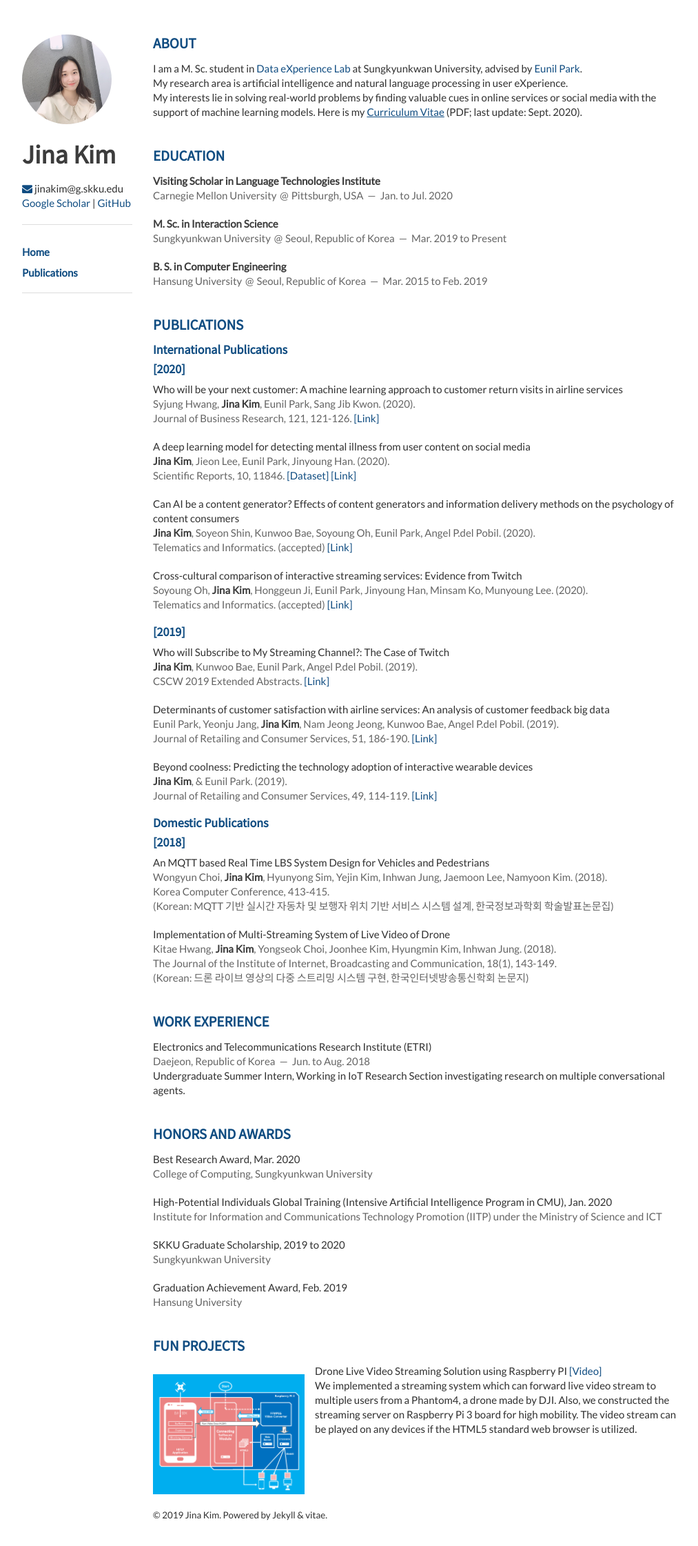
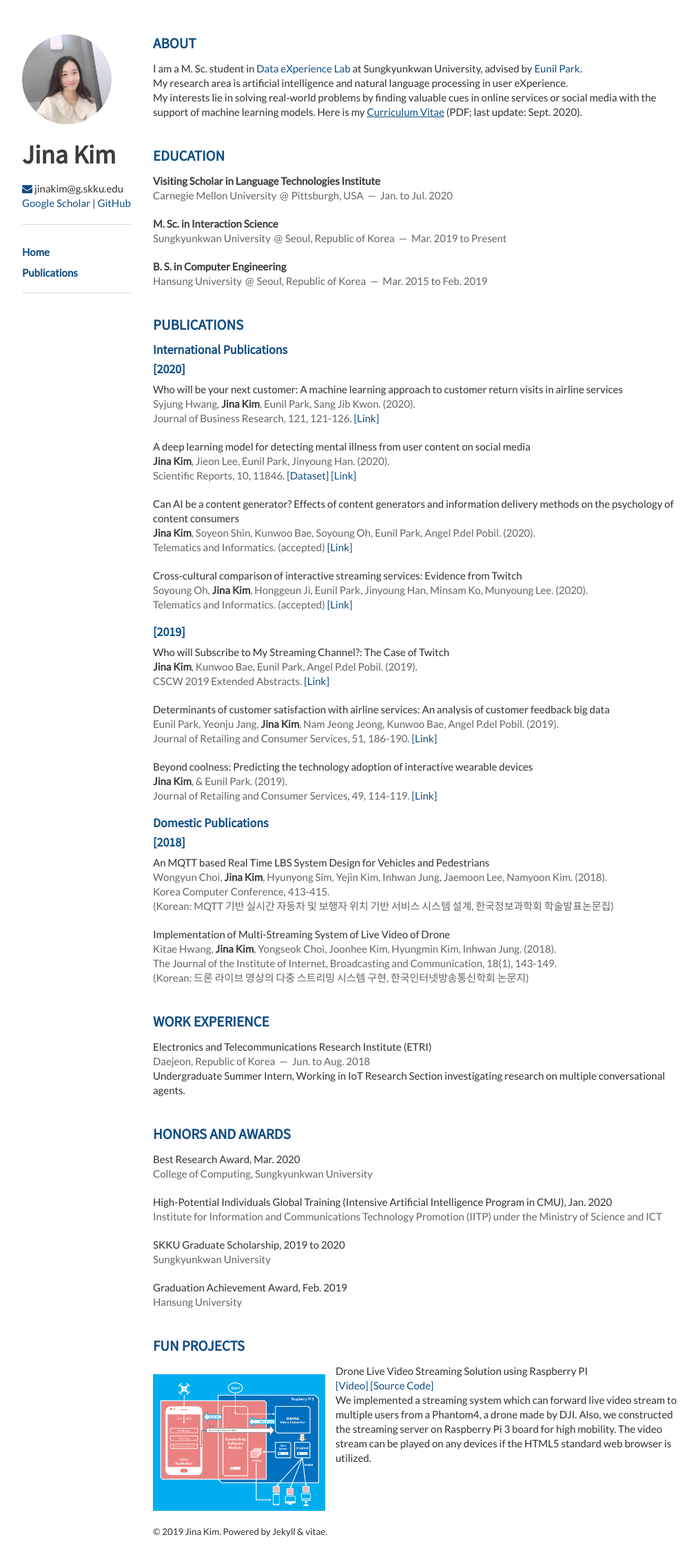
Before and after one commit to Jina-Kim/Jina-Kim.github.io, a Jekyll site: the page built from index.html, in a window 1280 px wide. Shown: the whole page at 69% size, without its empty margins (138-1151 px from the left). Built offline with Jekyll 4.4.1, drawn with Linux system fonts in a browser that asks for light colours; nearby versions of some CDN libraries; the list of posts is cut into pages by our own code; before the commit the page ends 2217 px from its top, so only the background shows below that.

Commit message:
Update fun_projects.html

```diff
--- a/_includes/fun_projects.html
+++ b/_includes/fun_projects.html
@@ -4,7 +4,8 @@
     <article>
       <div class="project">
         <img src="{{ site.baseurl }}assets/images/project1.png" class="project_image">
-        Drone Live Video Streaming Solution using Raspberry PI <a href="https://youtu.be/55R1oghmro4"> [Video]</a>
+        Drone Live Video Streaming Solution using Raspberry PI <br>
+          <a href="https://youtu.be/55R1oghmro4">[Video]</a> <a href="https://github.com/HIFLY-CSM">[Source Code]</a>
         <p>
           We implemented a streaming system which can forward live video stream to multiple users from a Phantom4, a drone made by DJI.
           Also, we constructed the streaming server on Raspberry Pi 3 board for high mobility.
@@ -13,21 +14,4 @@
       </div>
     </article>
 
-    <!-- <article>
-        <table>
-          <tr>
-            <td><img src="{{ site.baseurl }}assets/images/project1.png" class="project"></td>
-            <td>
-              <em>Drone Live Video Streaming Solution using Raspberry PI</em><br>
-              <span>Team Project | <a href="https://github.com/HIFLY-CSM">HIFLY</a></span>
-              <p>
-                We implemented a streaming system which can forward live video stream to multiple users from a Phantom4, a drone made by DJI.
-                Also, we constructed the streaming server on Raspberry Pi 3 board for high mobility.
-                The video stream can be played on any devices if the HTML5 standard web browser is utilized.
-              </p>
-              <em style="color:#F58282;"><a href="https://youtu.be/55R1oghmro4">[Video]</a></em>
-            </td>
-          </tr>
-        </table>
-    </article> -->
 </section>
--- a/static/css/layout.css
+++ b/static/css/layout.css
@@ -68,16 +68,10 @@ p, address {
 
 .project_image {
     float: left;
-    width: 220px;
+    width: 250px;
     height: auto;
     padding-top: 15px;
     padding-right: 15px;
-}
-
-.project_image:hover {
-  -ms-transform: scale(1.5); /* IE 9 */
-  -webkit-transform: scale(1.5); /* Safari 3-8 */
-  transform: scale(1.5);
 }
 
 header > h1 {
```
